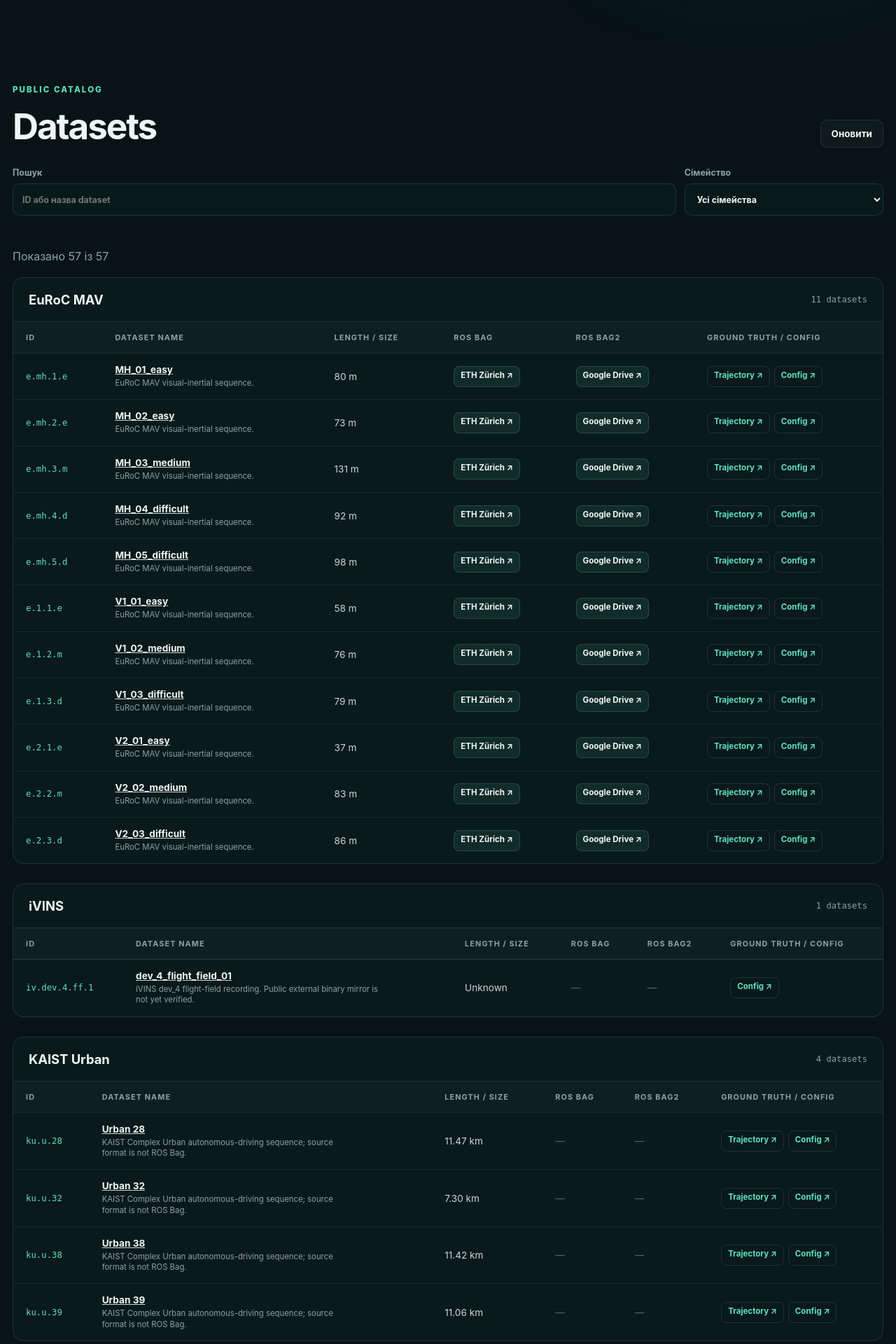
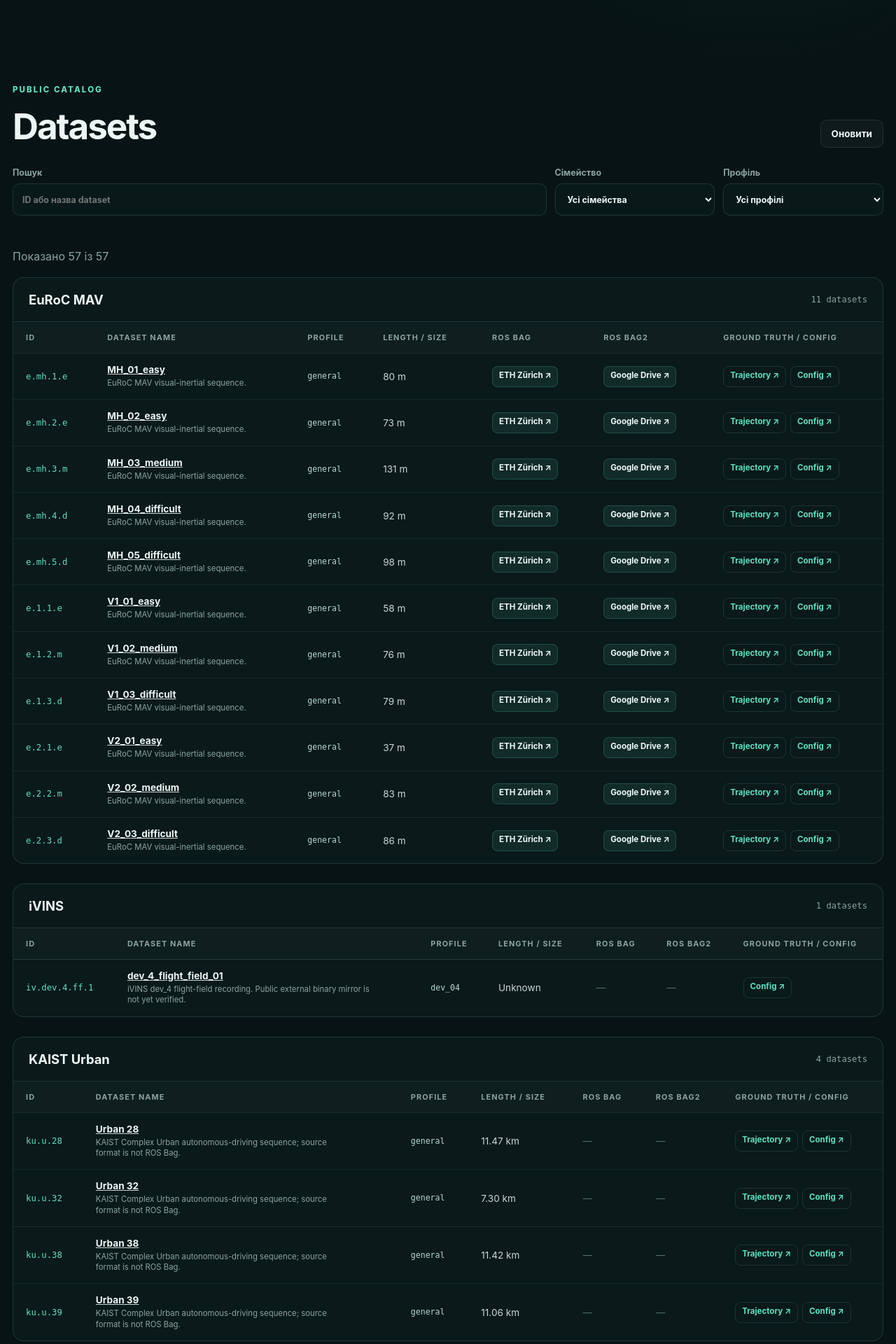
Before and after one commit to Drone-Age/iVINS-mav-dataset-server, a Flask app: page / in a window 1280 px wide. Shown: the part 608-2528 px from the top of the page at 70% size. Run offline with Flask 3, Linux system fonts and the light colour scheme; data comes from the database, SQL or seed files in the repository; data that the repository does not hold is empty.

Commit message:
feat: add dataset profiles and filtering

```diff
--- a/compose.yaml
+++ b/compose.yaml
@@ -5,7 +5,7 @@ services:
     build:
       context: .
       dockerfile: Dockerfile
-    image: ivins-mav-dataset-server:3.0.0
+    image: ivins-mav-dataset-server:3.1.0
     restart: unless-stopped
     read_only: true
     user: "10001:10001"
--- a/seed/datasets.json
+++ b/seed/datasets.json
@@ -1,5 +1,5 @@
 {
-  "version": "2026-08-02.1",
+  "version": "2026-08-02.2",
   "datasets": [
     {
       "id": "e.1.1.e", "family": "EuRoC MAV", "name": "V1_01_easy", "measurement": "58 m",
@@ -289,7 +289,7 @@
     },
 
     {
-      "id": "iv.dev.4.ff.1", "family": "iVINS", "name": "dev_4_flight_field_01", "measurement": "Unknown",
+      "id": "iv.dev.4.ff.1", "family": "iVINS", "profile": "dev_04", "name": "dev_4_flight_field_01", "measurement": "Unknown",
       "description": "iVINS dev_4 flight-field recording. Public external binary mirror is not yet verified.",
       "homepage_url": "https://github.com/Drone-Age/iVINS-mav-dataset", "ground_truth_url": null, "config_url": "https://github.com/Drone-Age/iVINS-mav-dataset/tree/main/configurations/ivins"
     },
--- a/server.py
+++ b/server.py
@@ -24,11 +24,12 @@ from flask import Flask, g, jsonify, render_template, request, send_file
 import api_keys
 
 SCHEMA_VERSION = "1.0"
-SERVER_VERSION = "3.0.0"
+SERVER_VERSION = "3.1.0"
 FORMATS = {"rosbag", "rosbag2"}
 ID_RE = re.compile(r"^[a-z0-9]+(?:[._-][a-z0-9]+)*$")
 VERSION_RE = re.compile(r"^[A-Za-z0-9][A-Za-z0-9._-]{0,63}$")
-DATASET_SEED_VERSION = "2026-08-02.1"
+PROFILE_RE = re.compile(r"^[a-z0-9]+(?:[._-][a-z0-9]+)*$")
+DATASET_SEED_VERSION = "2026-08-02.2"
 app = Flask(__name__)
 
 
@@ -57,11 +58,12 @@ def seed_datasets(db: sqlite3.Connection) -> None:
     for item in payload["datasets"]:
         db.execute(
             "INSERT OR IGNORE INTO datasets "
-            "(id,family,name,description,measurement,homepage_url,ground_truth_url,"
-            "config_url,visible) VALUES(?,?,?,?,?,?,?,?,1)",
+            "(id,family,profile,name,description,measurement,homepage_url,"
+            "ground_truth_url,config_url,visible) VALUES(?,?,?,?,?,?,?,?,?,1)",
             (
-                item["id"], item["family"], item["name"], item.get("description", ""),
-                item.get("measurement", ""), item.get("homepage_url"),
+                item["id"], item["family"], item.get("profile", "general"),
+                item["name"], item.get("description", ""), item.get("measurement", ""),
+                item.get("homepage_url"),
                 item.get("ground_truth_url"), item.get("config_url"),
             ),
         )
@@ -114,6 +116,7 @@ def connect() -> sqlite3.Connection:
         CREATE TABLE IF NOT EXISTS datasets (
           id TEXT PRIMARY KEY,
           family TEXT NOT NULL,
+          profile TEXT NOT NULL DEFAULT 'general',
           name TEXT NOT NULL,
           description TEXT NOT NULL DEFAULT '',
           measurement TEXT NOT NULL DEFAULT '',
@@ -151,6 +154,17 @@ def connect() -> sqlite3.Connection:
         CREATE INDEX IF NOT EXISTS tickets_expiry_idx ON download_tickets(expires_at);
         """
     )
+    dataset_columns = {row[1] for row in db.execute("PRAGMA table_info(datasets)")}
+    profile_added = "profile" not in dataset_columns
+    if profile_added:
+        db.execute(
+            "ALTER TABLE datasets ADD COLUMN profile TEXT NOT NULL DEFAULT 'general'"
+        )
+    db.execute("UPDATE datasets SET profile='general' WHERE profile IS NULL OR profile=''")
+    if profile_added:
+        db.execute(
+            "UPDATE datasets SET profile='dev_04' WHERE id='iv.dev.4.ff.1'"
+        )
     seed_datasets(db)
     db.commit()
     return db
@@ -369,11 +383,25 @@ def external_url(value: object, field: str) -> str | None:
     return url
 
 
+def normalize_profile(value: object) -> str:
+    if value is None:
+        return "general"
+    if not isinstance(value, str):
+        raise TypeError("profile must be text")
+    profile = value.strip()
+    if not profile:
+        return "general"
+    if len(profile) > 64 or not PROFILE_RE.fullmatch(profile):
+        raise ValueError("profile must be a lowercase stable identifier")
+    return profile
+
+
 def dataset_fields(body: object, include_id: bool) -> dict[str, object]:
     if not isinstance(body, dict):
         raise TypeError("JSON object is required")
     values: dict[str, object] = {
         "family": bounded_text(body.get("family"), "family", 80, required=True),
+        "profile": normalize_profile(body.get("profile")),
         "name": bounded_text(body.get("name"), "name", 160, required=True),
         "description": bounded_text(body.get("description"), "description", 2000),
         "measurement": bounded_text(body.get("measurement"), "measurement", 64),
@@ -434,7 +462,10 @@ def public_metadata(value: object) -> dict:
         "title", "description", "family", "recording", "profile", "calibrations",
         "links", "derivable_formats",
     }
-    return {key: value[key] for key in sorted(value) if key in allowed}
+    result = {key: value[key] for key in sorted(value) if key in allowed}
+    if "profile" in result:
+        result["profile"] = normalize_profile(result["profile"])
+    return result
 
 
 def artifact_file(dataset_id: str, fmt: str, version: str) -> Path:
@@ -511,6 +542,7 @@ def public_dataset_items(db: sqlite3.Connection) -> list[dict[str, object]]:
         {
             "id": row["id"],
             "family": row["family"],
+            "profile": row["profile"],
             "name": row["name"],
             "description": row["description"],
             "measurement": row["measurement"],
@@ -531,6 +563,7 @@ def public_datasets():
     return jsonify(
         datasets=items,
         families=sorted({item["family"] for item in items}, key=str.casefold),
+        profiles=sorted({item["profile"] for item in items}, key=str.casefold),
         total=len(items),
         server_version=SERVER_VERSION,
     )
@@ -714,10 +747,11 @@ def publish(upload_id: str):
         )
         metadata = json.loads(row["metadata"])
         db.execute(
-            "INSERT OR IGNORE INTO datasets(id,family,name,description,visible) "
-            "VALUES(?,?,?,?,1)",
+            "INSERT OR IGNORE INTO datasets"
+            "(id,family,profile,name,description,visible) VALUES(?,?,?,?,?,1)",
             (
                 row["dataset_id"], metadata.get("family", "iVINS"),
+                normalize_profile(metadata.get("profile")),
                 metadata.get("title", row["dataset_id"]), metadata.get("description", ""),
             ),
         )
@@ -977,10 +1011,10 @@ def admin_datasets():
         with database() as db:
             db.execute(
                 "INSERT INTO datasets"
-                "(id,family,name,description,measurement,homepage_url,ground_truth_url,"
-                "config_url,visible) VALUES(?,?,?,?,?,?,?,?,?)",
+                "(id,family,profile,name,description,measurement,homepage_url,"
+                "ground_truth_url,config_url,visible) VALUES(?,?,?,?,?,?,?,?,?,?)",
                 (
-                    values["id"], values["family"], values["name"],
+                    values["id"], values["family"], values["profile"], values["name"],
                     values["description"], values["measurement"], values["homepage_url"],
                     values["ground_truth_url"], values["config_url"], values["visible"],
                 ),
@@ -1001,11 +1035,11 @@ def admin_update_dataset(dataset_id: str):
         return error("invalid_request", str(exc), 400)
     with database() as db:
         result = db.execute(
-            "UPDATE datasets SET family=?,name=?,description=?,measurement=?,"
+            "UPDATE datasets SET family=?,profile=?,name=?,description=?,measurement=?,"
             "homepage_url=?,ground_truth_url=?,config_url=?,visible=?,"
             "updated_at=CURRENT_TIMESTAMP WHERE id=?",
             (
-                values["family"], values["name"], values["description"],
+                values["family"], values["profile"], values["name"], values["description"],
                 values["measurement"], values["homepage_url"],
                 values["ground_truth_url"], values["config_url"], values["visible"],
                 dataset_id,
@@ -1407,10 +1441,11 @@ def admin_register_bag():
                 ),
             )
             db.execute(
-                "INSERT OR IGNORE INTO datasets(id,family,name,description,visible) "
-                "VALUES(?,?,?,?,1)",
+                "INSERT OR IGNORE INTO datasets"
+                "(id,family,profile,name,description,visible) VALUES(?,?,?,?,?,1)",
                 (
                     dataset_id, metadata.get("family", "iVINS"),
+                    normalize_profile(metadata.get("profile")),
                     metadata.get("title", dataset_id), metadata.get("description", ""),
                 ),
             )
--- a/static/site.css
+++ b/static/site.css
@@ -82,7 +82,7 @@ h1 { max-width: 850px; margin: 0; font-size: clamp(3rem, 6.5vw, 6.6rem); line-he
 .catalog { scroll-margin-top: 92px; padding: 48px 0 60px; }
 .section-heading { display: flex; align-items: end; justify-content: space-between; gap: 18px; }
 .section-heading h2 { margin: 0; font-size: clamp(2rem, 4vw, 3.6rem); letter-spacing: -.04em; }
-.filters { display: grid; grid-template-columns: 1fr minmax(210px, .3fr); gap: 12px; margin: 28px 0; }
+.filters { display: grid; grid-template-columns: 1fr repeat(2, minmax(190px, .3fr)); gap: 12px; margin: 28px 0; }
 label { display: grid; gap: 8px; color: var(--muted); font-size: .78rem; font-weight: 650; }
 input, select {
   width: 100%; min-height: 46px; padding: 0 13px; border: 1px solid var(--line); border-radius: 10px;
@@ -106,6 +106,7 @@ tr:hover td { background: rgba(93,224,193,.025); }
 .dataset-name strong { color: var(--ink); }
 .dataset-name small { max-width: 360px; margin-top: 4px; color: var(--muted); line-height: 1.35; }
 .dataset-id { color: var(--accent); font: .77rem/1.3 ui-monospace, monospace; }
+.profile-badge { color: #b8d9d2; font: .72rem/1.3 ui-monospace, monospace; }
 .link-stack { display: flex; flex-wrap: wrap; gap: 6px; }
 .download-link, .locked-link, .reference-link {
   min-height: 30px; padding: 5px 9px; border-radius: 8px; font-size: .72rem; font-weight: 700; text-decoration: none;
--- a/static/site.js
+++ b/static/site.js
@@ -155,7 +155,7 @@ function datasetRow(item) {
     const link = document.createElement("a"); link.href = item.homepage_url; link.target = "_blank"; link.rel = "noopener noreferrer"; link.append(title); name.append(link);
   } else name.append(title);
   if (item.description) name.append(element("small", item.description));
-  row.append(name, element("td", item.measurement || "—"), formatCell(item, "rosbag"), formatCell(item, "rosbag2"), referenceCell(item));
+  row.append(name, element("td", item.profile, "profile-badge"), element("td", item.measurement || "—"), formatCell(item, "rosbag"), formatCell(item, "rosbag2"), referenceCell(item));
   return row;
 }
 
@@ -167,7 +167,7 @@ function familyBlock(family, items) {
   const table = document.createElement("table");
   const head = document.createElement("thead");
   const headRow = document.createElement("tr");
-  ["ID", "Dataset Name", "Length / Size", "ROS Bag", "ROS Bag2", "Ground Truth / Config"].forEach((label) => headRow.append(element("th", label)));
+  ["ID", "Dataset Name", "Profile", "Length / Size", "ROS Bag", "ROS Bag2", "Ground Truth / Config"].forEach((label) => headRow.append(element("th", label)));
   head.append(headRow);
   const body = document.createElement("tbody");
   body.replaceChildren(...items.map(datasetRow));
@@ -178,7 +178,8 @@ function familyBlock(family, items) {
 function renderCatalog() {
   const query = byId("searchInput").value.trim().toLowerCase();
   const family = byId("familyFilter").value;
-  const filtered = catalog.filter((item) => (!family || item.family === family) && (!query || `${item.id} ${item.name} ${item.description}`.toLowerCase().includes(query)));
+  const profile = byId("profileFilter").value;
+  const filtered = catalog.filter((item) => (!family || item.family === family) && (!profile || item.profile === profile) && (!query || `${item.id} ${item.name} ${item.profile} ${item.description}`.toLowerCase().includes(query)));
   const grouped = new Map();
   filtered.forEach((item) => { if (!grouped.has(item.family)) grouped.set(item.family, []); grouped.get(item.family).push(item); });
   const list = byId("familyList");
@@ -199,6 +200,11 @@ async function loadCatalog() {
     const defaultOption = element("option", "Усі сімейства"); defaultOption.value = "";
     select.replaceChildren(defaultOption, ...data.families.map((family) => { const option = element("option", family); option.value = family; return option; }));
     select.value = data.families.includes(selected) ? selected : "";
+    const profileSelect = byId("profileFilter");
+    const selectedProfile = profileSelect.value;
+    const allProfiles = element("option", "Усі профілі"); allProfiles.value = "";
+    profileSelect.replaceChildren(allProfiles, ...data.profiles.map((profile) => { const option = element("option", profile); option.value = profile; return option; }));
+    profileSelect.value = data.profiles.includes(selectedProfile) ? selectedProfile : "";
     renderCatalog();
   } catch (error) {
     byId("catalogStatus").textContent = "Каталог тимчасово недоступний.";
@@ -214,6 +220,7 @@ document.addEventListener("DOMContentLoaded", () => {
   byId("refreshButton").addEventListener("click", loadCatalog);
   byId("searchInput").addEventListener("input", renderCatalog);
   byId("familyFilter").addEventListener("change", renderCatalog);
+  byId("profileFilter").addEventListener("change", renderCatalog);
   updateIdentity();
   loadCatalog();
 });
--- a/templates/admin.html
+++ b/templates/admin.html
@@ -79,7 +79,7 @@
           <div><p class="eyebrow">Public catalog</p><h2 id="datasetsTitle">Datasets</h2></div>
           <button class="button primary" id="newDatasetButton" type="button">Додати Dataset</button>
         </div>
-        <div class="table-panel"><table><thead><tr><th>ID</th><th>Сімейство</th><th>Назва</th><th>Вимір</th><th>Mirrors</th><th>Local</th><th>Видимість</th><th></th></tr></thead><tbody id="datasetsBody"></tbody></table></div>
+        <div class="table-panel"><table><thead><tr><th>ID</th><th>Сімейство</th><th>Профіль</th><th>Назва</th><th>Вимір</th><th>Mirrors</th><th>Local</th><th>Видимість</th><th></th></tr></thead><tbody id="datasetsBody"></tbody></table></div>
       </section>
 
       <section class="view" id="view-keys" aria-labelledby="keysTitle" hidden>
@@ -149,6 +149,7 @@
       <div class="dialog-grid">
         <div><label for="datasetId">ID</label><input id="datasetId" required placeholder="e.1.1.e"></div>
         <div><label for="datasetFamily">Сімейство</label><input id="datasetFamily" required placeholder="EuRoC MAV"></div>
+        <div><label for="datasetProfile">Профіль</label><input id="datasetProfile" maxlength="64" placeholder="general або dev_01"><small>Порожнє значення автоматично стає general.</small></div>
         <div><label for="datasetName">Назва</label><input id="datasetName" required placeholder="V1_01_easy"></div>
         <div><label for="datasetMeasurement">Length / Size</label><input id="datasetMeasurement" placeholder="58 m"></div>
         <div class="wide"><label for="datasetDescription">Опис</label><textarea id="datasetDescription" rows="3"></textarea></div>
--- a/templates/site.html
+++ b/templates/site.html
@@ -58,6 +58,7 @@
       <div class="filters" role="search">
         <label><span>Пошук</span><input id="searchInput" type="search" placeholder="ID або назва dataset"></label>
         <label><span>Сімейство</span><select id="familyFilter"><option value="">Усі сімейства</option></select></label>
+        <label><span>Профіль</span><select id="profileFilter"><option value="">Усі профілі</option></select></label>
       </div>
       <div class="catalog-status" id="catalogStatus" role="status">Завантаження каталогу…</div>
       <div class="family-list" id="familyList"></div>
```
Also changed, not shown: static/admin.js (+10 -2 lines), tests/test_public.py (+78 -0 lines), tests/test_server.py (+1 -1 lines), README.md.
